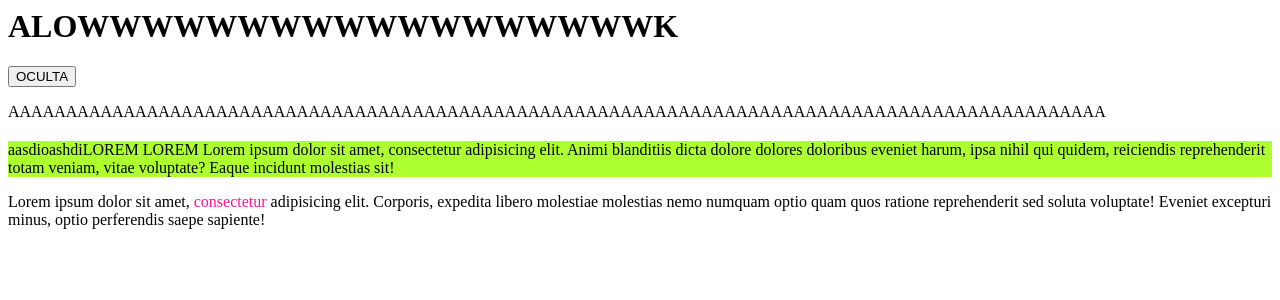
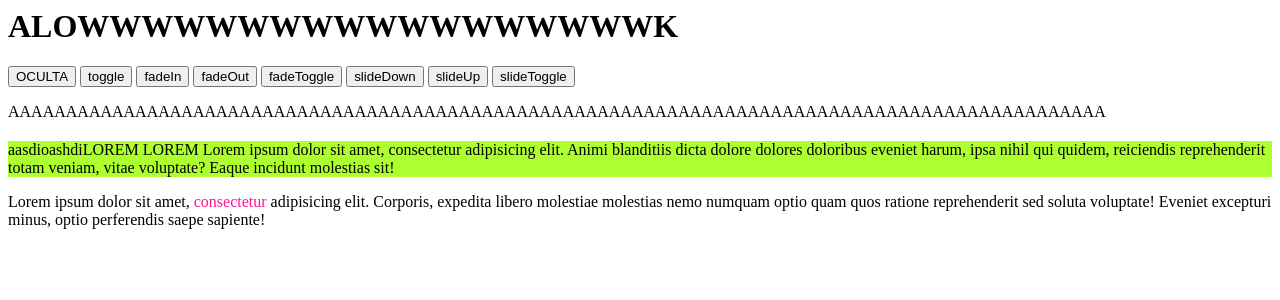
Before and after one commit to kbryanmatheus/programatcheions, a PHP site: page / in a window 1280 px wide. Shown: the top 300 px of the page. Run offline with PHP 8.4, Linux system fonts and the light colour scheme.

Commit message:
ta meio incompleto ainda rsrs

```diff
--- a/index.php
+++ b/index.php
@@ -21,6 +21,36 @@
                     $('#mostra').show();
                     $('.destaque').hide();
                 });
+                $("#toggle").click(function(){
+                    $("#div").slideToggle("fast");
+                    $('.destaque').hide();
+                });
+                $("#fadeIn").click(function(){
+                    $("#div").fadeIn();
+                    $("#div").fadeIn("slow");
+                    $("#div").fadeIn(3000);
+                });
+                $("#fadeOut").click(function(){
+                $("#div").fadeOut();
+                $("#div").fadeOut("slow");
+                $("#div").fadeOut(3000);
+                });
+                $("#fadeToggle").click(function(){
+                });
+                $("#slideDown").click(function(){
+                    $("#div").slideToggle("fast");
+                    $('.destaque').hide();
+                });
+                $("#slideUp").click(function(){
+                    $("#div").slideToggle("fast");
+                    $('.destaque').hide();
+                });
+                $("#slideToggle").click(function(){
+                    $("#div").slideToggle("fast");
+                    $('.destaque').hide();
+                });
+
+
 
         });
 
@@ -48,6 +78,13 @@
 
         <button id="mostra">MOSTRA</button>
         <button id="oculta">OCULTA</button>
+        <button id="toggle">toggle</button>
+        <button id="fadeIn">fadeIn</button>
+        <button id="fadeOut">fadeOut</button>
+        <button id="fadeToggle">fadeToggle</button>
+        <button id="slideDown">slideDown</button>
+        <button id="slideUp">slideUp</button>
+        <button id="slideToggle">slideToggle</button>
 
         <p>AAAAAAAAAAAAAAAAAAAAAAAAAAAAAAAAAAAAAAAAAAAAAAAAAAAAAAAAAAAAAAAAAAAAAAAAAAAAAAAAAAAAAAAAAAAAAAA</p>
 
```
